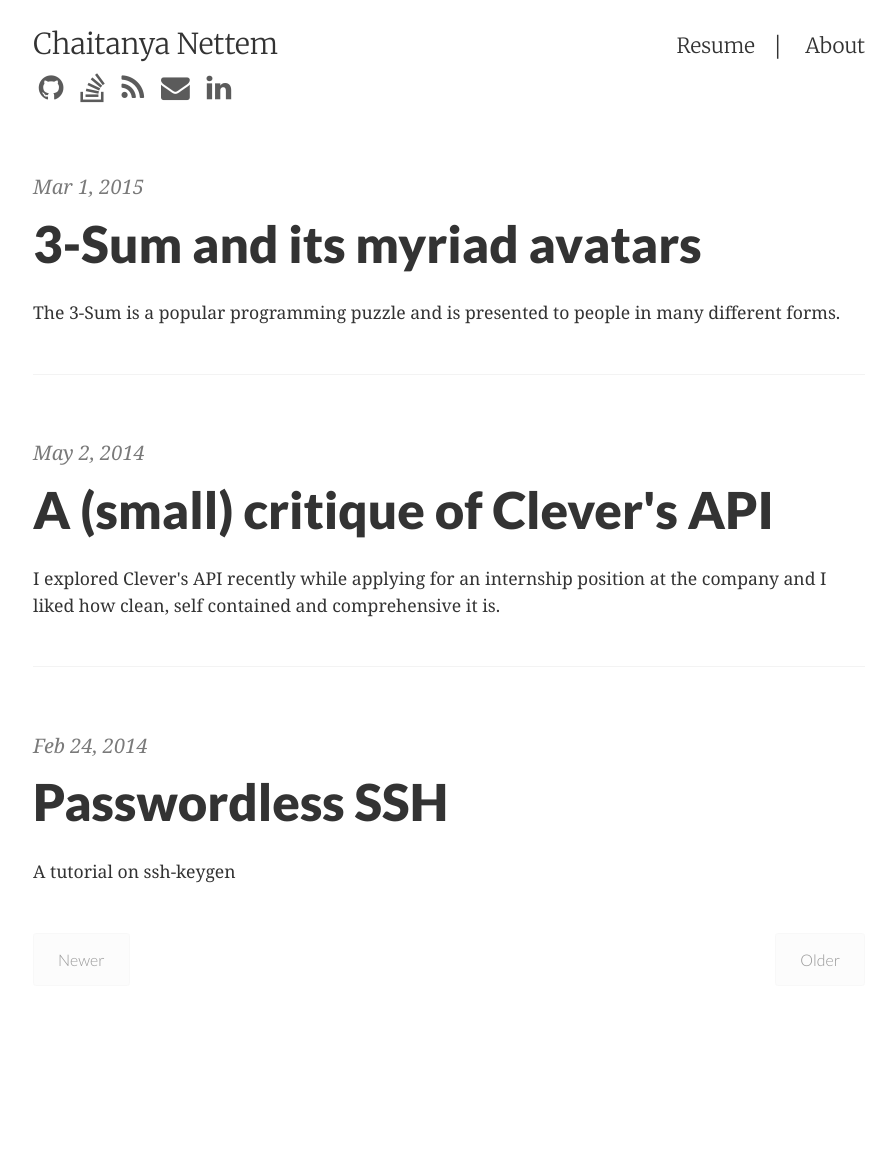
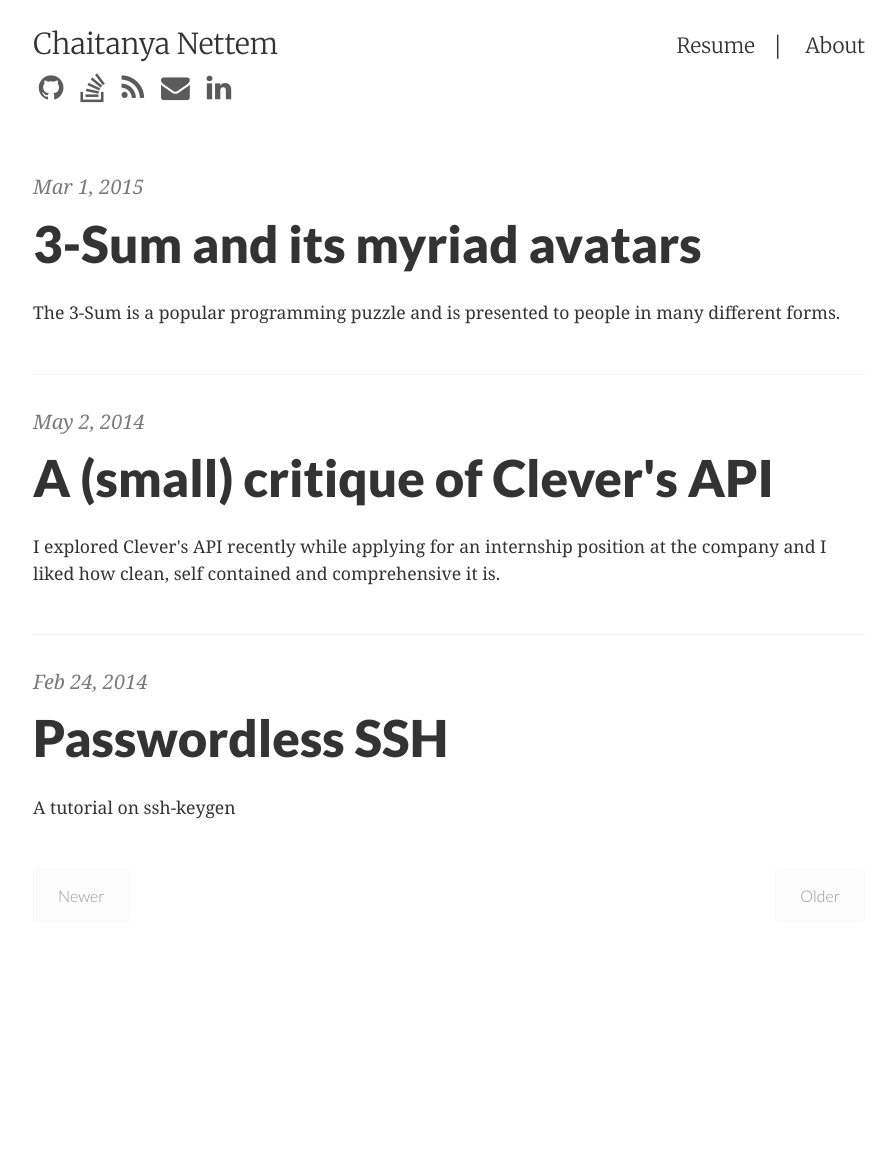
Before and after one commit to chaitanyanettem/chaitanyanettem.github.com, a Jekyll site: the page built from index.html, in a window 1280 px wide. Shown: the whole page, without its empty margins (191-1087 px from the left). Built offline with Jekyll 4.4.1, drawn with Linux system fonts in a browser that asks for light colours; nearby versions of some CDN libraries; Markdown is read by kramdown in place of the engine named in the settings; the list of posts is cut into pages by our own code; after the commit the page ends 988 px from its top, so only the background shows below that.

Commit message:
changes to _main.scss

```diff
--- a/_config.yml
+++ b/_config.yml
@@ -11,7 +11,7 @@
 
 # Optional features
 animated:           false
-show_related_posts: false
+show_related_posts: true
 show_post_footers:  false
 
 # Disqus post comments
--- a/_sass/_main.scss
+++ b/_sass/_main.scss
@@ -36,9 +36,9 @@ img {
   display: block;
 }
 
-.footer, .site-wrap:after {
+/*.footer, .site-wrap:after {
   height: 120px;
-}
+}*/
 
 body {
   font-size: 1.5rem;
@@ -478,7 +478,7 @@ h6,
   }
 
   .posts .post {
-    margin-bottom: 2.666em;
+    //margin-bottom: 2.666em;
     padding-bottom: 1.333em;
     border-bottom: thin solid #f3f3f3;
   }
```
Also changed, not shown: 4 other files.
